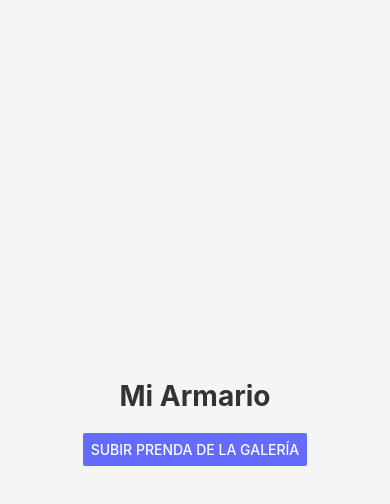
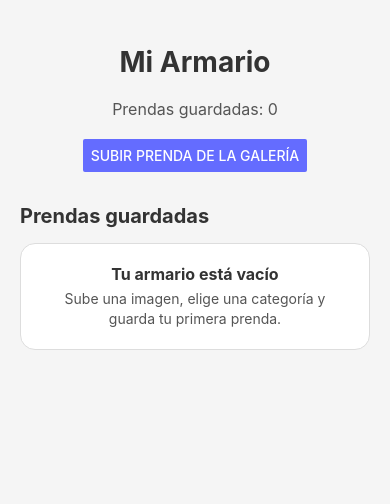
Before and after one commit to Eduvarj/ClotheMe, a React Native app: screen / in a window 390 px wide. Shown: the top 504 px of the page. Built offline with nearby package versions, Linux system fonts and the light colour scheme.

Commit message:
feat: add basic wardrobe item list

```diff
--- a/package.json
+++ b/package.json
@@ -19,7 +19,8 @@
     "start": "expo start",
     "android": "expo start --android",
     "ios": "expo start --ios",
-    "web": "expo start --web"
+    "web": "expo start --web",
+    "type-check": "tsc --noEmit"
   },
   "private": true
 }
--- /dev/null
+++ b/src/components/ClothingItemCard.tsx
@@ -0,0 +1,74 @@
+import { Image, Pressable, StyleSheet, Text, View } from 'react-native';
+
+import { theme } from '../styles/theme';
+import type { ClothingItem } from '../types/clothing';
+
+type ClothingItemCardProps = {
+  item: ClothingItem;
+  onDelete: (itemId: string) => void;
+};
+
+export function ClothingItemCard({ item, onDelete }: ClothingItemCardProps) {
+  return (
+    <View style={styles.card}>
+      <Image source={{ uri: item.imageUri }} style={styles.image} />
+
+      <View style={styles.content}>
+        <Text style={styles.category}>{item.category}</Text>
+        <Text style={styles.date}>Guardada recientemente</Text>
+      </View>
+
+      <Pressable
+        accessibilityRole="button"
+        onPress={() => onDelete(item.id)}
+        style={styles.deleteButton}
+      >
+        <Text style={styles.deleteText}>Eliminar</Text>
+      </Pressable>
+    </View>
+  );
+}
+
+const styles = StyleSheet.create({
+  card: {
+    alignItems: 'center',
+    backgroundColor: theme.colors.surface,
+    borderColor: theme.colors.border,
+    borderRadius: theme.borderRadius.lg,
+    borderWidth: 1,
+    flexDirection: 'row',
+    marginBottom: theme.spacing.sm,
+    padding: theme.spacing.sm,
+    width: '100%',
+  },
+  category: {
+    color: theme.colors.text,
+    fontSize: 16,
+    fontWeight: '700',
+  },
+  content: {
+    flex: 1,
+    marginHorizontal: theme.spacing.md,
+  },
+  date: {
+    color: theme.colors.textMuted,
+    fontSize: 12,
+    marginTop: theme.spacing.xs,
+  },
+  deleteButton: {
+    borderColor: theme.colors.danger,
+    borderRadius: theme.borderRadius.pill,
+    borderWidth: 1,
+    paddingHorizontal: theme.spacing.md,
+    paddingVertical: theme.spacing.sm,
+  },
+  deleteText: {
+    color: theme.colors.danger,
+    fontWeight: '700',
+  },
+  image: {
+    borderRadius: theme.borderRadius.lg,
+    height: 64,
+    width: 64,
+  },
+});
--- /dev/null
+++ b/src/components/EmptyWardrobe.tsx
@@ -0,0 +1,37 @@
+import { StyleSheet, Text, View } from 'react-native';
+
+import { theme } from '../styles/theme';
+
+export function EmptyWardrobe() {
+  return (
+    <View style={styles.container}>
+      <Text style={styles.title}>Tu armario está vacío</Text>
+      <Text style={styles.description}>
+        Sube una imagen, elige una categoría y guarda tu primera prenda.
+      </Text>
+    </View>
+  );
+}
+
+const styles = StyleSheet.create({
+  container: {
+    alignItems: 'center',
+    backgroundColor: theme.colors.surface,
+    borderColor: theme.colors.border,
+    borderRadius: theme.borderRadius.lg,
+    borderWidth: 1,
+    padding: theme.spacing.lg,
+    width: '100%',
+  },
+  description: {
+    color: theme.colors.textMuted,
+    lineHeight: 20,
+    marginTop: theme.spacing.xs,
+    textAlign: 'center',
+  },
+  title: {
+    color: theme.colors.text,
+    fontSize: 16,
+    fontWeight: '700',
+  },
+});
--- a/src/hooks/useClothingForm.ts
+++ b/src/hooks/useClothingForm.ts
@@ -2,11 +2,12 @@ import { useState } from 'react';
 import { Alert } from 'react-native';
 import * as ImagePicker from 'expo-image-picker';
 
-import type { ClothingCategory } from '../types/clothing';
+import type { ClothingCategory, ClothingItem } from '../types/clothing';
 
 export function useClothingForm() {
   const [imageUri, setImageUri] = useState<string | null>(null);
   const [selectedCategory, setSelectedCategory] = useState<ClothingCategory | null>(null);
+  const [clothingItems, setClothingItems] = useState<ClothingItem[]>([]);
 
   const pickImage = async () => {
     const result = await ImagePicker.launchImageLibraryAsync({
@@ -22,18 +23,43 @@ export function useClothingForm() {
     }
   };
 
+  const cancelSelection = () => {
+    setImageUri(null);
+    setSelectedCategory(null);
+  };
+
   const saveClothingItem = () => {
+    if (!imageUri) {
+      Alert.alert('Selecciona una imagen', 'Por favor, sube una foto de la prenda primero.');
+      return;
+    }
+
     if (!selectedCategory) {
       Alert.alert('Selecciona una categoría', 'Por favor, selecciona una categoría primero.');
       return;
     }
 
-    Alert.alert('Prenda guardada', `Listo, prenda guardada como: ${selectedCategory}`);
+    const newItem: ClothingItem = {
+      category: selectedCategory,
+      createdAt: new Date().toISOString(),
+      id: `${Date.now()}-${Math.random().toString(36).slice(2)}`,
+      imageUri,
+    };
+
+    setClothingItems((currentItems) => [newItem, ...currentItems]);
+    cancelSelection();
+  };
+
+  const removeClothingItem = (itemId: string) => {
+    setClothingItems((currentItems) => currentItems.filter((item) => item.id !== itemId));
   };
 
   return {
+    cancelSelection,
+    clothingItems,
     imageUri,
     pickImage,
+    removeClothingItem,
     saveClothingItem,
     selectedCategory,
     setSelectedCategory,
--- a/src/screens/HomeScreen.tsx
+++ b/src/screens/HomeScreen.tsx
@@ -1,23 +1,29 @@
-import { Button, StyleSheet, Text, View } from 'react-native';
+import { Button, ScrollView, StyleSheet, Text, View } from 'react-native';
 
 import { CategorySelector } from '../components/CategorySelector';
 import { ClothingImagePreview } from '../components/ClothingImagePreview';
+import { ClothingItemCard } from '../components/ClothingItemCard';
+import { EmptyWardrobe } from '../components/EmptyWardrobe';
 import { CLOTHING_CATEGORIES } from '../constants/clothingCategories';
 import { useClothingForm } from '../hooks/useClothingForm';
 import { theme } from '../styles/theme';
 
 export function HomeScreen() {
   const {
+    cancelSelection,
+    clothingItems,
     imageUri,
     pickImage,
+    removeClothingItem,
     saveClothingItem,
     selectedCategory,
     setSelectedCategory,
   } = useClothingForm();
 
   return (
-    <View style={styles.container}>
+    <ScrollView contentContainerStyle={styles.container}>
       <Text style={styles.title}>Mi Armario</Text>
+      <Text style={styles.counter}>Prendas guardadas: {clothingItems.length}</Text>
 
       {!imageUri ? (
         <Button
@@ -45,16 +51,32 @@ export function HomeScreen() {
               onPress={saveClothingItem}
               title="Guardar prenda"
             />
+            <View style={styles.buttonSpacer} />
+            <Button color={theme.colors.danger} onPress={cancelSelection} title="Cancelar" />
           </View>
         </>
       )}
-    </View>
+
+      <View style={styles.wardrobeSection}>
+        <Text style={styles.sectionTitle}>Prendas guardadas</Text>
+
+        {clothingItems.length === 0 ? (
+          <EmptyWardrobe />
+        ) : (
+          clothingItems.map((item) => (
+            <ClothingItemCard item={item} key={item.id} onDelete={removeClothingItem} />
+          ))
+        )}
+      </View>
+    </ScrollView>
   );
 }
 
 const styles = StyleSheet.create({
   actionButtons: {
     flexDirection: 'row',
+    flexWrap: 'wrap',
+    justifyContent: 'center',
     marginTop: theme.spacing.sm,
   },
   buttonSpacer: {
@@ -63,9 +85,20 @@ const styles = StyleSheet.create({
   container: {
     alignItems: 'center',
     backgroundColor: theme.colors.background,
-    flex: 1,
-    justifyContent: 'center',
+    flexGrow: 1,
     padding: theme.spacing.lg,
+  },
+  counter: {
+    color: theme.colors.textMuted,
+    fontSize: 16,
+    marginBottom: theme.spacing.lg,
+  },
+  sectionTitle: {
+    alignSelf: 'flex-start',
+    color: theme.colors.text,
+    fontSize: 20,
+    fontWeight: '700',
+    marginBottom: theme.spacing.md,
   },
   subtitle: {
     color: theme.colors.textMuted,
@@ -77,6 +110,11 @@ const styles = StyleSheet.create({
     color: theme.colors.text,
     fontSize: 28,
     fontWeight: 'bold',
+    marginTop: theme.spacing.xl,
     marginBottom: theme.spacing.lg,
   },
+  wardrobeSection: {
+    marginTop: theme.spacing.xxl,
+    width: '100%',
+  },
 });
--- a/src/styles/theme.ts
+++ b/src/styles/theme.ts
@@ -5,9 +5,12 @@ export const theme = {
   },
   colors: {
     background: '#f5f5f5',
+    border: '#dddddd',
+    danger: '#d32f2f',
     primary: '#646cff',
     secondary: '#888888',
     success: '#4caf50',
+    surface: '#ffffff',
     surfaceMuted: '#e0e0e0',
     text: '#333333',
     textInverted: '#ffffff',
@@ -19,5 +22,6 @@ export const theme = {
     md: 15,
     lg: 20,
     xl: 25,
+    xxl: 32,
   },
 };
```
Also changed, not shown: src/types/clothing.ts (+7 -0 lines), 1 other file (tests, documents, lock files or other folders).
